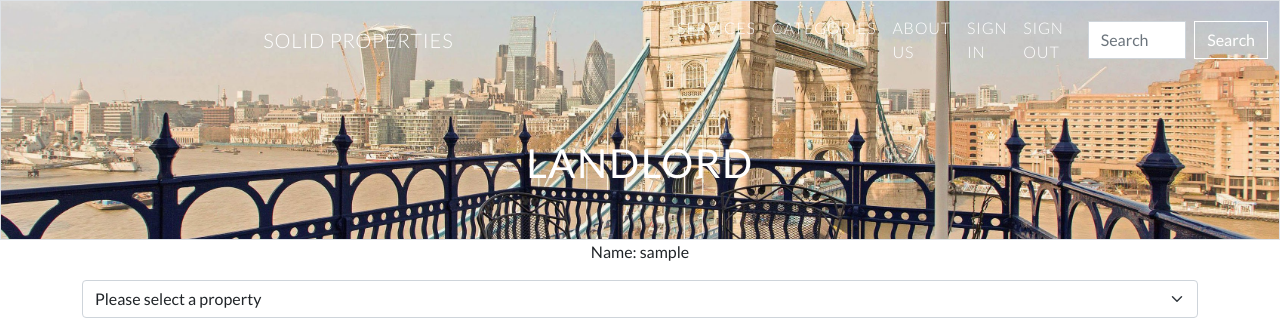
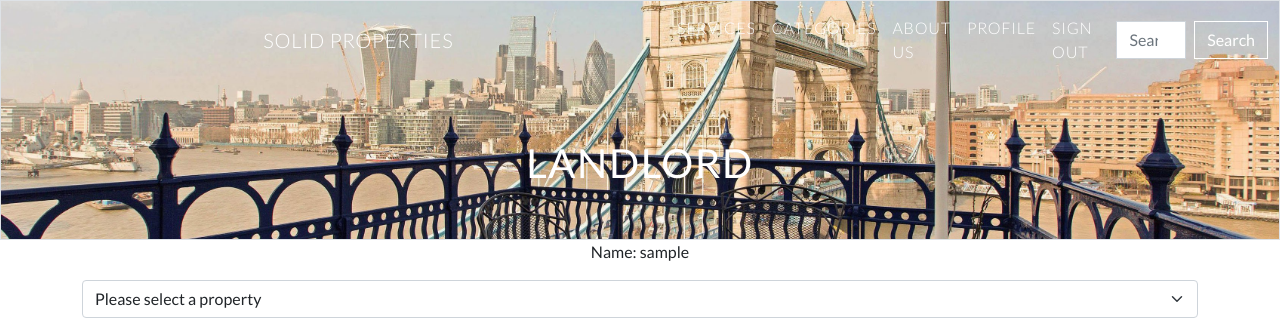
Before and after one commit to Astig-1982/Solid-Properties-Project, a Django app: page /profile/ in a window 1280 px wide. Shown: the top 322 px of the page. Run offline with Django 3.2, Linux system fonts and the light colour scheme; the visitor is signed in with stand-in values (Sample User, id 1); data comes from the database, SQL or seed files in the repository; data that the repository does not hold is empty; some libraries are stand-ins or nearby versions.

Commit message:
Added profile active link to navbar

```diff
--- a/templates/base.html
+++ b/templates/base.html
@@ -59,18 +59,20 @@
                         <li class="nav-item">
                             <a class="nav-link" href="#">categories</a>
                         </li>
-
                         <li class="nav-item">
                             <a class="nav-link" href="#" tabindex="-1">about us</a>
                         </li>
-                        <li class="nav-item">
-                            <a class="nav-link" href="/accounts/login/" tabindex="-1">sign in</a>
-                        </li>
                         {% if request.user.is_authenticated %}
+                            <li class="nav-item">
+                                <a class="nav-link" href="{% url 'profile' %}">profile</a>
+                            </li>
                             <li class="nav-item">
                                 <a class="nav-link" href="{% url 'account_logout' %}" tabindex="-1">sign out</a>
                             </li>
                         {% else %}
+                            <li class="nav-item">
+                                <a class="nav-link" href="/accounts/login/" tabindex="-1">sign in</a>
+                            </li>
                             <li class="nav-item">
                                 <a class="nav-link" href="#" tabindex="-1">register</a>
                             </li>
```
